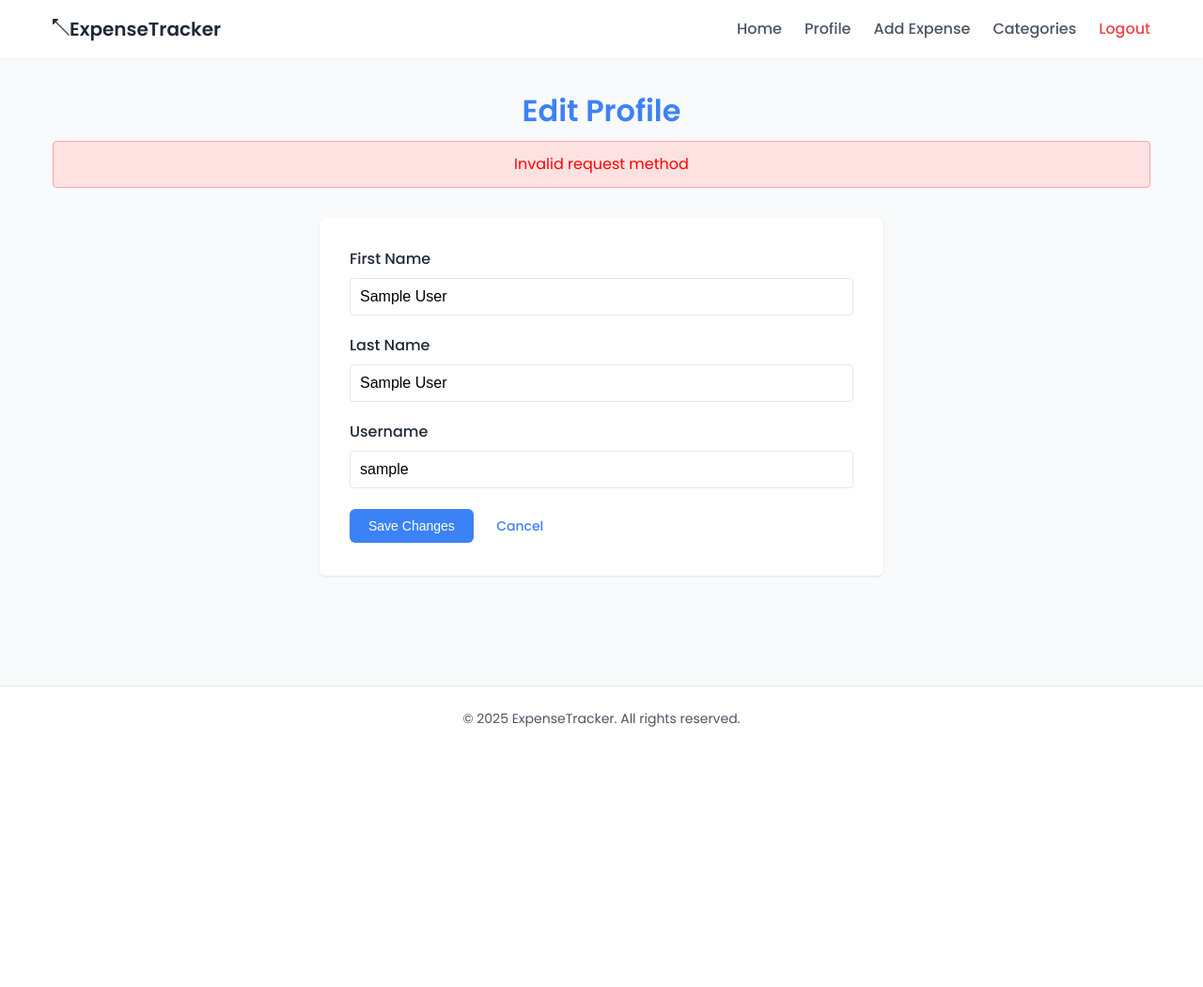
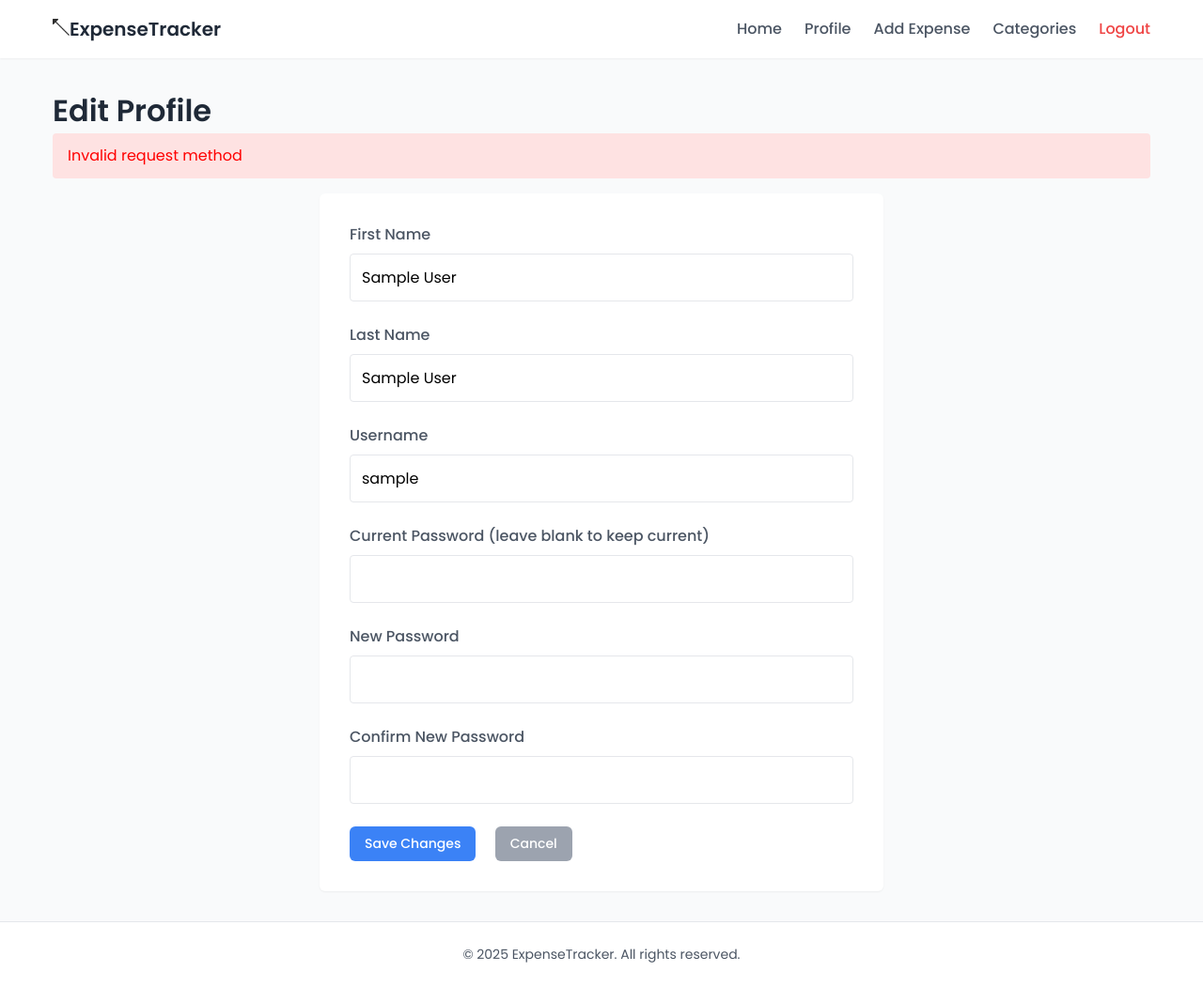
Before and after one commit to I-jidd/ExpenseTracker, a PHP site: the page made by public/edit_profile.php in a window 1280 px wide. Shown: the whole page at 94% size. Before the commit the page ends 774 px from the top, so only its background shows below. Run offline with PHP 8.4, Linux system fonts and the light colour scheme; the visitor is signed in with stand-in values (Sample User, id 1).

Commit message:
Enhance login and profile update processes: add error handling for invalid credentials, implement password change validation, and improve user feedback on profile updates.

```diff
--- a/process/login_process.php
+++ b/process/login_process.php
@@ -38,6 +38,10 @@
             header('Location: ../public/index.php?login=success');
             exit();
         }
+        else{
+            header('Location: ../public/login-page.php?error=Invalid username or password!');
+            exit();
+        }
     }
     else{
         header('Location: ../public/login-page.php?error=Invalid username or password!');
--- a/public/edit_profile.php
+++ b/public/edit_profile.php
@@ -39,6 +39,19 @@
                 <label for="username">Username</label>
                 <input type="text" id="username" name="username" value="<?= htmlspecialchars($user['username']) ?>" required>
             </div>
+            <div class="form-group">
+                <label for="current_password">Current Password (leave blank to keep current)</label>
+                <input type="password" id="current_password" name="current_password">
+            </div>
+            <div class="form-group">
+                <label for="new_password">New Password</label>
+                <input type="password" id="new_password" name="new_password">
+            </div>
+            <div class="form-group">
+                <label for="confirm_password">Confirm New Password</label>
+                <input type="password" id="confirm_password" name="confirm_password">
+            </div>
+
             <button type="submit" class="btn btn-primary">Save Changes</button>
             <a href="profile.php" class="btn btn-secondary">Cancel</a>
         </form>
--- a/styles/edit_profile.css
+++ b/styles/edit_profile.css
@@ -1,82 +1,65 @@
-/* Edit Profile Page Specific Styles */
-.main-content {
-  padding: 2rem 0;
+/* Add to edit_profile.css or main.css */
+
+* {
+  font-family: "poppins", sans-serif;
+}
+.profile-form {
+  max-width: 600px;
+  margin: 0 auto;
+  background: var(--bg-white);
+  padding: 2rem;
+  border-radius: var(--radius-md);
+  box-shadow: var(--shadow-sm);
 }
 
-.profile-header {
-  margin-bottom: 2rem;
-  text-align: center;
+.form-group {
+  margin-bottom: 1.5rem;
 }
 
-.profile-header h1 {
-  font-size: 2rem;
-  color: #3b82f6; /* Using hex value instead of variable */
-  margin-bottom: 0.5rem;
-}
-
-.profile-form {
-  background-color: white;
-  padding: 2rem;
-  border-radius: 0.375rem;
-  box-shadow: 0 1px 3px rgba(0, 0, 0, 0.1);
-  max-width: 600px;
-  margin: 0 auto;
-}
-
-.profile-form .form-group {
-  margin-bottom: 1.25rem;
-}
-
-.profile-form label {
+.form-group label {
   display: block;
   margin-bottom: 0.5rem;
   font-weight: 500;
-  color: #1f2937; /* gray-800 */
+  color: var(--text-medium);
 }
 
-.profile-form input[type="text"] {
+.form-group input {
   width: 100%;
-  padding: 0.625rem;
-  border: 1px solid #e5e7eb; /* gray-200 */
-  border-radius: 0.25rem;
+  padding: 0.75rem;
+  border: 1px solid var(--border-color);
+  border-radius: var(--radius-sm);
   font-size: 1rem;
 }
 
-.profile-form input[type="text"]:focus {
-  border-color: #3b82f6; /* blue-500 */
+.form-group input:focus {
   outline: none;
+  border-color: var(--primary-color);
   box-shadow: 0 0 0 3px rgba(59, 130, 246, 0.1);
 }
 
-.profile-form .form-actions {
-  display: flex;
-  gap: 1rem;
-  margin-top: 2rem;
+.btn-secondary {
+  background-color: var(--text-light);
+  color: white;
+  margin-left: 1rem;
 }
 
-.profile-form .btn {
-  padding: 0.625rem 1.25rem;
-  border-radius: 0.375rem;
-  font-weight: 500;
-  cursor: pointer;
-  border: none;
+.btn-secondary:hover {
+  background-color: var(--text-medium);
+  color: white;
 }
 
-/* Alert messages */
 .alert {
   padding: 0.75rem 1rem;
-  border-radius: 0.25rem;
   margin-bottom: 1rem;
+  border-radius: var(--radius-sm);
 }
 
 .alert-error {
-  background-color: #fee2e2; /* red-50 */
-  color: #b91c1c; /* red-700 */
-  border: 1px solid #fca5a5; /* red-300 */
+  background-color: #fee2e2;
+  color: #b91c1c;
 }
 
 .alert-success {
-  background-color: #dcfce7; /* green-50 */
-  color: #166534; /* green-800 */
-  border: 1px solid #86efac; /* green-300 */
+  background-color: #dcfce7;
+  color: #166534;
 }
```
Also changed, not shown: process/delete_category.php (added, +23 -0 lines), process/update_profile.php (+77 -22 lines).
